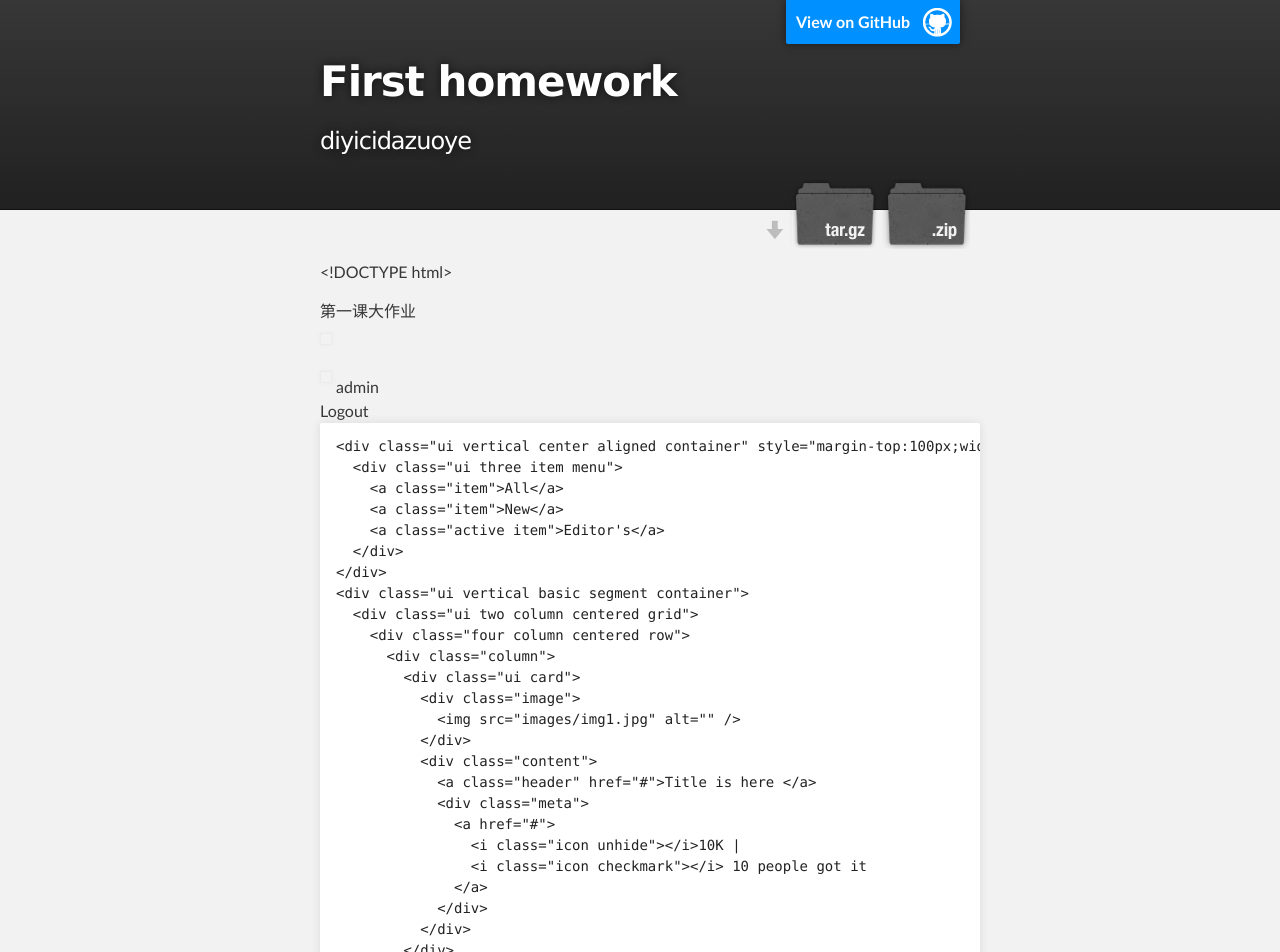
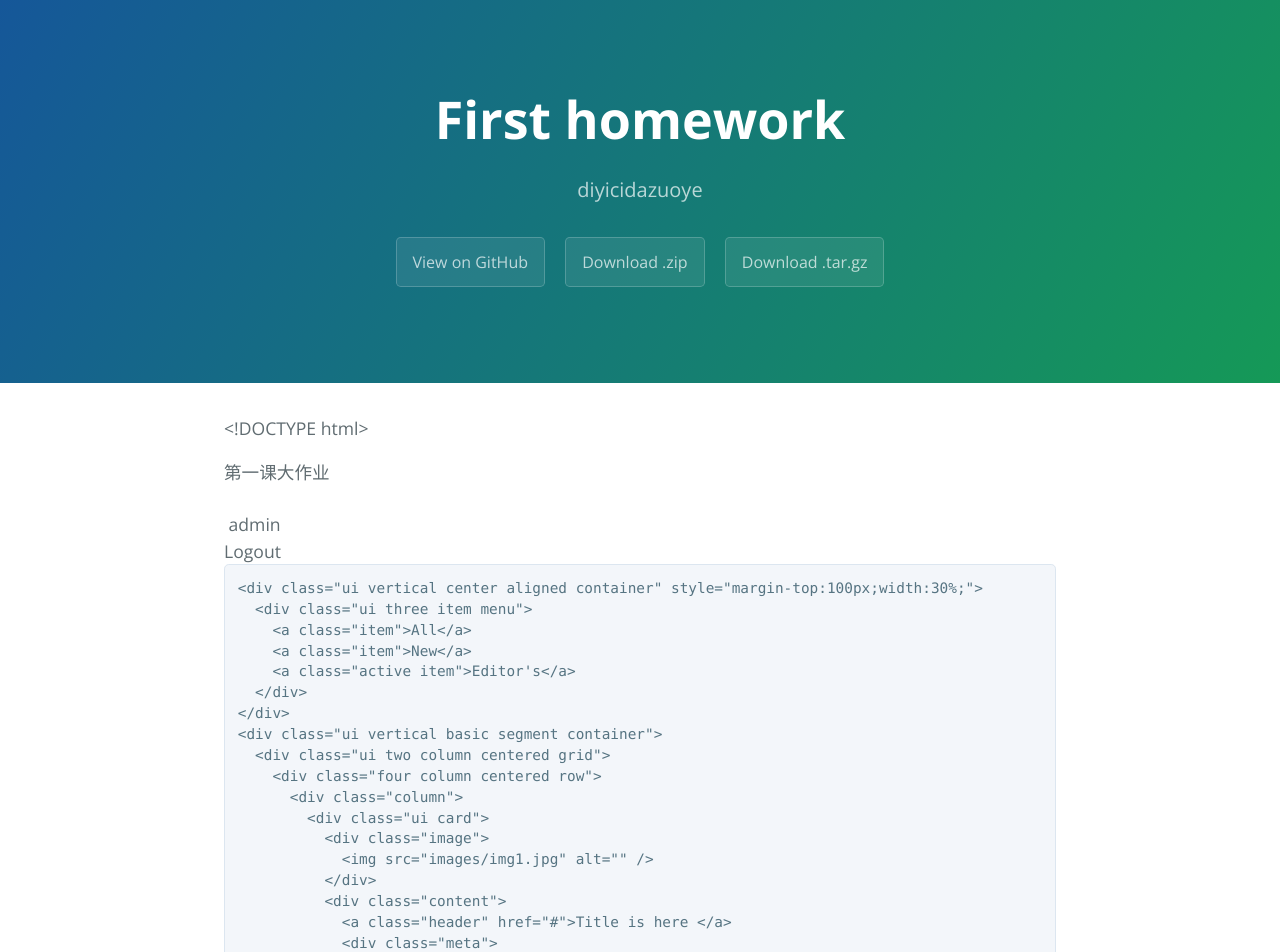
Before and after one commit to zhuangmanyigeguo/first_homework, a plain HTML site: page index.html in a window 1280 px wide. Shown: the top 952 px of the page. Drawn offline with nearby package versions, Linux system fonts and the light colour scheme.

Commit message:
Create gh-pages branch via GitHub

```diff
--- a/index.html
+++ b/index.html
@@ -1,37 +1,25 @@
 <!DOCTYPE html>
-<html>
+<html lang="en-us">
+  <head>
+    <meta charset="UTF-8">
+    <title>First homework by zhuangmanyigeguo</title>
+    <meta name="viewport" content="width=device-width, initial-scale=1">
+    <link rel="stylesheet" type="text/css" href="stylesheets/normalize.css" media="screen">
+    <link href='https://fonts.googleapis.com/css?family=Open+Sans:400,700' rel='stylesheet' type='text/css'>
+    <link rel="stylesheet" type="text/css" href="stylesheets/stylesheet.css" media="screen">
+    <link rel="stylesheet" type="text/css" href="stylesheets/github-light.css" media="screen">
+  </head>
+  <body>
+    <section class="page-header">
+      <h1 class="project-name">First homework</h1>
+      <h2 class="project-tagline">diyicidazuoye</h2>
+      <a href="https://github.com/zhuangmanyigeguo/first_homework" class="btn">View on GitHub</a>
+      <a href="https://github.com/zhuangmanyigeguo/first_homework/zipball/master" class="btn">Download .zip</a>
+      <a href="https://github.com/zhuangmanyigeguo/first_homework/tarball/master" class="btn">Download .tar.gz</a>
+    </section>
 
-  <head>
-    <meta charset='utf-8'>
-    <meta http-equiv="X-UA-Compatible" content="chrome=1">
-    <meta name="description" content="First homework : diyicidazuoye">
-
-    <link rel="stylesheet" type="text/css" media="screen" href="stylesheets/stylesheet.css">
-
-    <title>First homework</title>
-  </head>
-
-  <body>
-
-    <!-- HEADER -->
-    <div id="header_wrap" class="outer">
-        <header class="inner">
-          <a id="forkme_banner" href="https://github.com/zhuangmanyigeguo/first_homework">View on GitHub</a>
-
-          <h1 id="project_title">First homework</h1>
-          <h2 id="project_tagline">diyicidazuoye</h2>
-
-            <section id="downloads">
-              <a class="zip_download_link" href="https://github.com/zhuangmanyigeguo/first_homework/zipball/master">Download this project as a .zip file</a>
-              <a class="tar_download_link" href="https://github.com/zhuangmanyigeguo/first_homework/tarball/master">Download this project as a tar.gz file</a>
-            </section>
-        </header>
-    </div>
-
-    <!-- MAIN CONTENT -->
-    <div id="main_content_wrap" class="outer">
-      <section id="main_content" class="inner">
-        <p>&lt;!DOCTYPE html&gt;
+    <section class="main-content">
+      <p>&lt;!DOCTYPE html&gt;
 
   </p>
 
@@ -228,17 +216,14 @@
 
 <p>
 </p>
-      </section>
-    </div>
 
-    <!-- FOOTER  -->
-    <div id="footer_wrap" class="outer">
-      <footer class="inner">
-        <p class="copyright">First homework maintained by <a href="https://github.com/zhuangmanyigeguo">zhuangmanyigeguo</a></p>
-        <p>Published with <a href="https://pages.github.com">GitHub Pages</a></p>
+      <footer class="site-footer">
+        <span class="site-footer-owner"><a href="https://github.com/zhuangmanyigeguo/first_homework">First homework</a> is maintained by <a href="https://github.com/zhuangmanyigeguo">zhuangmanyigeguo</a>.</span>
+
+        <span class="site-footer-credits">This page was generated by <a href="https://pages.github.com">GitHub Pages</a> using the <a href="https://github.com/jasonlong/cayman-theme">Cayman theme</a> by <a href="https://twitter.com/jasonlong">Jason Long</a>.</span>
       </footer>
-    </div>
 
+    </section>
 
 
   </body>
--- a/stylesheets/stylesheet.css
+++ b/stylesheets/stylesheet.css
@@ -1,425 +1,245 @@
-/*******************************************************************************
-Slate Theme for GitHub Pages
-by Jason Costello, @jsncostello
-*******************************************************************************/
-
-@import url(github-light.css);
-
-/*******************************************************************************
-MeyerWeb Reset
-*******************************************************************************/
-
-html, body, div, span, applet, object, iframe,
-h1, h2, h3, h4, h5, h6, p, blockquote, pre,
-a, abbr, acronym, address, big, cite, code,
-del, dfn, em, img, ins, kbd, q, s, samp,
-small, strike, strong, sub, sup, tt, var,
-b, u, i, center,
-dl, dt, dd, ol, ul, li,
-fieldset, form, label, legend,
-table, caption, tbody, tfoot, thead, tr, th, td,
-article, aside, canvas, details, embed,
-figure, figcaption, footer, header, hgroup,
-menu, nav, output, ruby, section, summary,
-time, mark, audio, video {
-  margin: 0;
-  padding: 0;
-  border: 0;
-  font: inherit;
-  vertical-align: baseline;
-}
-
-/* HTML5 display-role reset for older browsers */
-article, aside, details, figcaption, figure,
-footer, header, hgroup, menu, nav, section {
-  display: block;
-}
-
-ol, ul {
-  list-style: none;
-}
-
-table {
-  border-collapse: collapse;
-  border-spacing: 0;
-}
-
-/*******************************************************************************
-Theme Styles
-*******************************************************************************/
+* {
+  box-sizing: border-box; }
 
 body {
-  box-sizing: border-box;
-  color:#373737;
-  background: #212121;
+  padding: 0;
+  margin: 0;
+  font-family: "Open Sans", "Helvetica Neue", Helvetica, Arial, sans-serif;
   font-size: 16px;
-  font-family: 'Myriad Pro', Calibri, Helvetica, Arial, sans-serif;
   line-height: 1.5;
-  -webkit-font-smoothing: antialiased;
-}
-
-h1, h2, h3, h4, h5, h6 {
-  margin: 10px 0;
-  font-weight: 700;
-  color:#222222;
-  font-family: 'Lucida Grande', 'Calibri', Helvetica, Arial, sans-serif;
-  letter-spacing: -1px;
-}
-
-h1 {
-  font-size: 36px;
-  font-weight: 700;
-}
-
-h2 {
-  padding-bottom: 10px;
-  font-size: 32px;
-  background: url('../images/bg_hr.png') repeat-x bottom;
-}
-
-h3 {
-  font-size: 24px;
-}
-
-h4 {
-  font-size: 21px;
-}
-
-h5 {
-  font-size: 18px;
-}
-
-h6 {
-  font-size: 16px;
-}
-
-p {
-  margin: 10px 0 15px 0;
-}
-
-footer p {
-  color: #f2f2f2;
-}
+  color: #606c71; }
 
 a {
+  color: #1e6bb8;
+  text-decoration: none; }
+  a:hover {
+    text-decoration: underline; }
+
+.btn {
+  display: inline-block;
+  margin-bottom: 1rem;
+  color: rgba(255, 255, 255, 0.7);
+  background-color: rgba(255, 255, 255, 0.08);
+  border-color: rgba(255, 255, 255, 0.2);
+  border-style: solid;
+  border-width: 1px;
+  border-radius: 0.3rem;
+  transition: color 0.2s, background-color 0.2s, border-color 0.2s; }
+  .btn + .btn {
+    margin-left: 1rem; }
+
+.btn:hover {
+  color: rgba(255, 255, 255, 0.8);
   text-decoration: none;
-  color: #007edf;
-  text-shadow: none;
+  background-color: rgba(255, 255, 255, 0.2);
+  border-color: rgba(255, 255, 255, 0.3); }
 
-  transition: color 0.5s ease;
-  transition: text-shadow 0.5s ease;
-  -webkit-transition: color 0.5s ease;
-  -webkit-transition: text-shadow 0.5s ease;
-  -moz-transition: color 0.5s ease;
-  -moz-transition: text-shadow 0.5s ease;
-  -o-transition: color 0.5s ease;
-  -o-transition: text-shadow 0.5s ease;
-  -ms-transition: color 0.5s ease;
-  -ms-transition: text-shadow 0.5s ease;
-}
+@media screen and (min-width: 64em) {
+  .btn {
+    padding: 0.75rem 1rem; } }
 
-a:hover, a:focus {text-decoration: underline;}
+@media screen and (min-width: 42em) and (max-width: 64em) {
+  .btn {
+    padding: 0.6rem 0.9rem;
+    font-size: 0.9rem; } }
 
-footer a {
-  color: #F2F2F2;
-  text-decoration: underline;
-}
+@media screen and (max-width: 42em) {
+  .btn {
+    display: block;
+    width: 100%;
+    padding: 0.75rem;
+    font-size: 0.9rem; }
+    .btn + .btn {
+      margin-top: 1rem;
+      margin-left: 0; } }
 
-em {
-  font-style: italic;
-}
+.page-header {
+  color: #fff;
+  text-align: center;
+  background-color: #159957;
+  background-image: linear-gradient(120deg, #155799, #159957); }
 
-strong {
-  font-weight: bold;
-}
+@media screen and (min-width: 64em) {
+  .page-header {
+    padding: 5rem 6rem; } }
 
-img {
-  position: relative;
-  margin: 0 auto;
-  max-width: 739px;
-  padding: 5px;
-  margin: 10px 0 10px 0;
-  border: 1px solid #ebebeb;
+@media screen and (min-width: 42em) and (max-width: 64em) {
+  .page-header {
+    padding: 3rem 4rem; } }
 
-  box-shadow: 0 0 5px #ebebeb;
-  -webkit-box-shadow: 0 0 5px #ebebeb;
-  -moz-box-shadow: 0 0 5px #ebebeb;
-  -o-box-shadow: 0 0 5px #ebebeb;
-  -ms-box-shadow: 0 0 5px #ebebeb;
-}
+@media screen and (max-width: 42em) {
+  .page-header {
+    padding: 2rem 1rem; } }
 
-p img {
+.project-name {
+  margin-top: 0;
+  margin-bottom: 0.1rem; }
+
+@media screen and (min-width: 64em) {
+  .project-name {
+    font-size: 3.25rem; } }
+
+@media screen and (min-width: 42em) and (max-width: 64em) {
+  .project-name {
+    font-size: 2.25rem; } }
+
+@media screen and (max-width: 42em) {
+  .project-name {
+    font-size: 1.75rem; } }
+
+.project-tagline {
+  margin-bottom: 2rem;
+  font-weight: normal;
+  opacity: 0.7; }
+
+@media screen and (min-width: 64em) {
+  .project-tagline {
+    font-size: 1.25rem; } }
+
+@media screen and (min-width: 42em) and (max-width: 64em) {
+  .project-tagline {
+    font-size: 1.15rem; } }
+
+@media screen and (max-width: 42em) {
+  .project-tagline {
+    font-size: 1rem; } }
+
+.main-content :first-child {
+  margin-top: 0; }
+.main-content img {
+  max-width: 100%; }
+.main-content h1, .main-content h2, .main-content h3, .main-content h4, .main-content h5, .main-content h6 {
+  margin-top: 2rem;
+  margin-bottom: 1rem;
+  font-weight: normal;
+  color: #159957; }
+.main-content p {
+  margin-bottom: 1em; }
+.main-content code {
+  padding: 2px 4px;
+  font-family: Consolas, "Liberation Mono", Menlo, Courier, monospace;
+  font-size: 0.9rem;
+  color: #383e41;
+  background-color: #f3f6fa;
+  border-radius: 0.3rem; }
+.main-content pre {
+  padding: 0.8rem;
+  margin-top: 0;
+  margin-bottom: 1rem;
+  font: 1rem Consolas, "Liberation Mono", Menlo, Courier, monospace;
+  color: #567482;
+  word-wrap: normal;
+  background-color: #f3f6fa;
+  border: solid 1px #dce6f0;
+  border-radius: 0.3rem; }
+  .main-content pre > code {
+    padding: 0;
+    margin: 0;
+    font-size: 0.9rem;
+    color: #567482;
+    word-break: normal;
+    white-space: pre;
+    background: transparent;
+    border: 0; }
+.main-content .highlight {
+  margin-bottom: 1rem; }
+  .main-content .highlight pre {
+    margin-bottom: 0;
+    word-break: normal; }
+.main-content .highlight pre, .main-content pre {
+  padding: 0.8rem;
+  overflow: auto;
+  font-size: 0.9rem;
+  line-height: 1.45;
+  border-radius: 0.3rem; }
+.main-content pre code, .main-content pre tt {
   display: inline;
+  max-width: initial;
+  padding: 0;
   margin: 0;
+  overflow: initial;
+  line-height: inherit;
+  word-wrap: normal;
+  background-color: transparent;
+  border: 0; }
+  .main-content pre code:before, .main-content pre code:after, .main-content pre tt:before, .main-content pre tt:after {
+    content: normal; }
+.main-content ul, .main-content ol {
+  margin-top: 0; }
+.main-content blockquote {
+  padding: 0 1rem;
+  margin-left: 0;
+  color: #819198;
+  border-left: 0.3rem solid #dce6f0; }
+  .main-content blockquote > :first-child {
+    margin-top: 0; }
+  .main-content blockquote > :last-child {
+    margin-bottom: 0; }
+.main-content table {
+  display: block;
+  width: 100%;
+  overflow: auto;
+  word-break: normal;
+  word-break: keep-all; }
+  .main-content table th {
+    font-weight: bold; }
+  .main-content table th, .main-content table td {
+    padding: 0.5rem 1rem;
+    border: 1px solid #e9ebec; }
+.main-content dl {
+  padding: 0; }
+  .main-content dl dt {
+    padding: 0;
+    margin-top: 1rem;
+    font-size: 1rem;
+    font-weight: bold; }
+  .main-content dl dd {
+    padding: 0;
+    margin-bottom: 1rem; }
+.main-content hr {
+  height: 2px;
   padding: 0;
-  vertical-align: middle;
-  text-align: center;
-  border: none;
-}
+  margin: 1rem 0;
+  background-color: #eff0f1;
+  border: 0; }
 
-pre, code {
-  width: 100%;
-  color: #222;
-  background-color: #fff;
+@media screen and (min-width: 64em) {
+  .main-content {
+    max-width: 64rem;
+    padding: 2rem 6rem;
+    margin: 0 auto;
+    font-size: 1.1rem; } }
 
-  font-family: Monaco, "Bitstream Vera Sans Mono", "Lucida Console", Terminal, monospace;
-  font-size: 14px;
+@media screen and (min-width: 42em) and (max-width: 64em) {
+  .main-content {
+    padding: 2rem 4rem;
+    font-size: 1.1rem; } }
 
-  border-radius: 2px;
-  -moz-border-radius: 2px;
-  -webkit-border-radius: 2px;
-}
+@media screen and (max-width: 42em) {
+  .main-content {
+    padding: 2rem 1rem;
+    font-size: 1rem; } }
 
-pre {
-  width: 100%;
-  padding: 10px;
-  box-shadow: 0 0 10px rgba(0,0,0,.1);
-  overflow: auto;
-}
+.site-footer {
+  padding-top: 2rem;
+  margin-top: 2rem;
+  border-top: solid 1px #eff0f1; }
 
-code {
-  padding: 3px;
-  margin: 0 3px;
-  box-shadow: 0 0 10px rgba(0,0,0,.1);
-}
+.site-footer-owner {
+  display: block;
+  font-weight: bold; }
 
-pre code {
-  display: block;
-  box-shadow: none;
-}
+.site-footer-credits {
+  color: #819198; }
 
-blockquote {
-  color: #666;
-  margin-bottom: 20px;
-  padding: 0 0 0 20px;
-  border-left: 3px solid #bbb;
-}
+@media screen and (min-width: 64em) {
+  .site-footer {
+    font-size: 1rem; } }
 
+@media screen and (min-width: 42em) and (max-width: 64em) {
+  .site-footer {
+    font-size: 1rem; } }
 
-ul, ol, dl {
-  margin-bottom: 15px
-}
-
-ul {
-  list-style-position: inside;
-  list-style: disc;
-  padding-left: 20px;
-}
-
-ol {
-  list-style-position: inside;
-  list-style: decimal;
-  padding-left: 20px;
-}
-
-dl dt {
-  font-weight: bold;
-}
-
-dl dd {
-  padding-left: 20px;
-  font-style: italic;
-}
-
-dl p {
-  padding-left: 20px;
-  font-style: italic;
-}
-
-hr {
-  height: 1px;
-  margin-bottom: 5px;
-  border: none;
-  background: url('../images/bg_hr.png') repeat-x center;
-}
-
-table {
-  border: 1px solid #373737;
-  margin-bottom: 20px;
-  text-align: left;
- }
-
-th {
-  font-family: 'Lucida Grande', 'Helvetica Neue', Helvetica, Arial, sans-serif;
-  padding: 10px;
-  background: #373737;
-  color: #fff;
- }
-
-td {
-  padding: 10px;
-  border: 1px solid #373737;
- }
-
-form {
-  background: #f2f2f2;
-  padding: 20px;
-}
-
-/*******************************************************************************
-Full-Width Styles
-*******************************************************************************/
-
-.outer {
-  width: 100%;
-}
-
-.inner {
-  position: relative;
-  max-width: 640px;
-  padding: 20px 10px;
-  margin: 0 auto;
-}
-
-#forkme_banner {
-  display: block;
-  position: absolute;
-  top:0;
-  right: 10px;
-  z-index: 10;
-  padding: 10px 50px 10px 10px;
-  color: #fff;
-  background: url('../images/blacktocat.png') #0090ff no-repeat 95% 50%;
-  font-weight: 700;
-  box-shadow: 0 0 10px rgba(0,0,0,.5);
-  border-bottom-left-radius: 2px;
-  border-bottom-right-radius: 2px;
-}
-
-#header_wrap {
-  background: #212121;
-  background: -moz-linear-gradient(top, #373737, #212121);
-  background: -webkit-linear-gradient(top, #373737, #212121);
-  background: -ms-linear-gradient(top, #373737, #212121);
-  background: -o-linear-gradient(top, #373737, #212121);
-  background: linear-gradient(top, #373737, #212121);
-}
-
-#header_wrap .inner {
-  padding: 50px 10px 30px 10px;
-}
-
-#project_title {
-  margin: 0;
-  color: #fff;
-  font-size: 42px;
-  font-weight: 700;
-  text-shadow: #111 0px 0px 10px;
-}
-
-#project_tagline {
-  color: #fff;
-  font-size: 24px;
-  font-weight: 300;
-  background: none;
-  text-shadow: #111 0px 0px 10px;
-}
-
-#downloads {
-  position: absolute;
-  width: 210px;
-  z-index: 10;
-  bottom: -40px;
-  right: 0;
-  height: 70px;
-  background: url('../images/icon_download.png') no-repeat 0% 90%;
-}
-
-.zip_download_link {
-  display: block;
-  float: right;
-  width: 90px;
-  height:70px;
-  text-indent: -5000px;
-  overflow: hidden;
-  background: url(../images/sprite_download.png) no-repeat bottom left;
-}
-
-.tar_download_link {
-  display: block;
-  float: right;
-  width: 90px;
-  height:70px;
-  text-indent: -5000px;
-  overflow: hidden;
-  background: url(../images/sprite_download.png) no-repeat bottom right;
-  margin-left: 10px;
-}
-
-.zip_download_link:hover {
-  background: url(../images/sprite_download.png) no-repeat top left;
-}
-
-.tar_download_link:hover {
-  background: url(../images/sprite_download.png) no-repeat top right;
-}
-
-#main_content_wrap {
-  background: #f2f2f2;
-  border-top: 1px solid #111;
-  border-bottom: 1px solid #111;
-}
-
-#main_content {
-  padding-top: 40px;
-}
-
-#footer_wrap {
-  background: #212121;
-}
-
-
-
-/*******************************************************************************
-Small Device Styles
-*******************************************************************************/
-
-@media screen and (max-width: 480px) {
-  body {
-    font-size:14px;
-  }
-
-  #downloads {
-    display: none;
-  }
-
-  .inner {
-    min-width: 320px;
-    max-width: 480px;
-  }
-
-  #project_title {
-  font-size: 32px;
-  }
-
-  h1 {
-    font-size: 28px;
-  }
-
-  h2 {
-    font-size: 24px;
-  }
-
-  h3 {
-    font-size: 21px;
-  }
-
-  h4 {
-    font-size: 18px;
-  }
-
-  h5 {
-    font-size: 14px;
-  }
-
-  h6 {
-    font-size: 12px;
-  }
-
-  code, pre {
-    min-width: 320px;
-    max-width: 480px;
-    font-size: 11px;
-  }
-
-}
+@media screen and (max-width: 42em) {
+  .site-footer {
+    font-size: 0.9rem; } }
```
